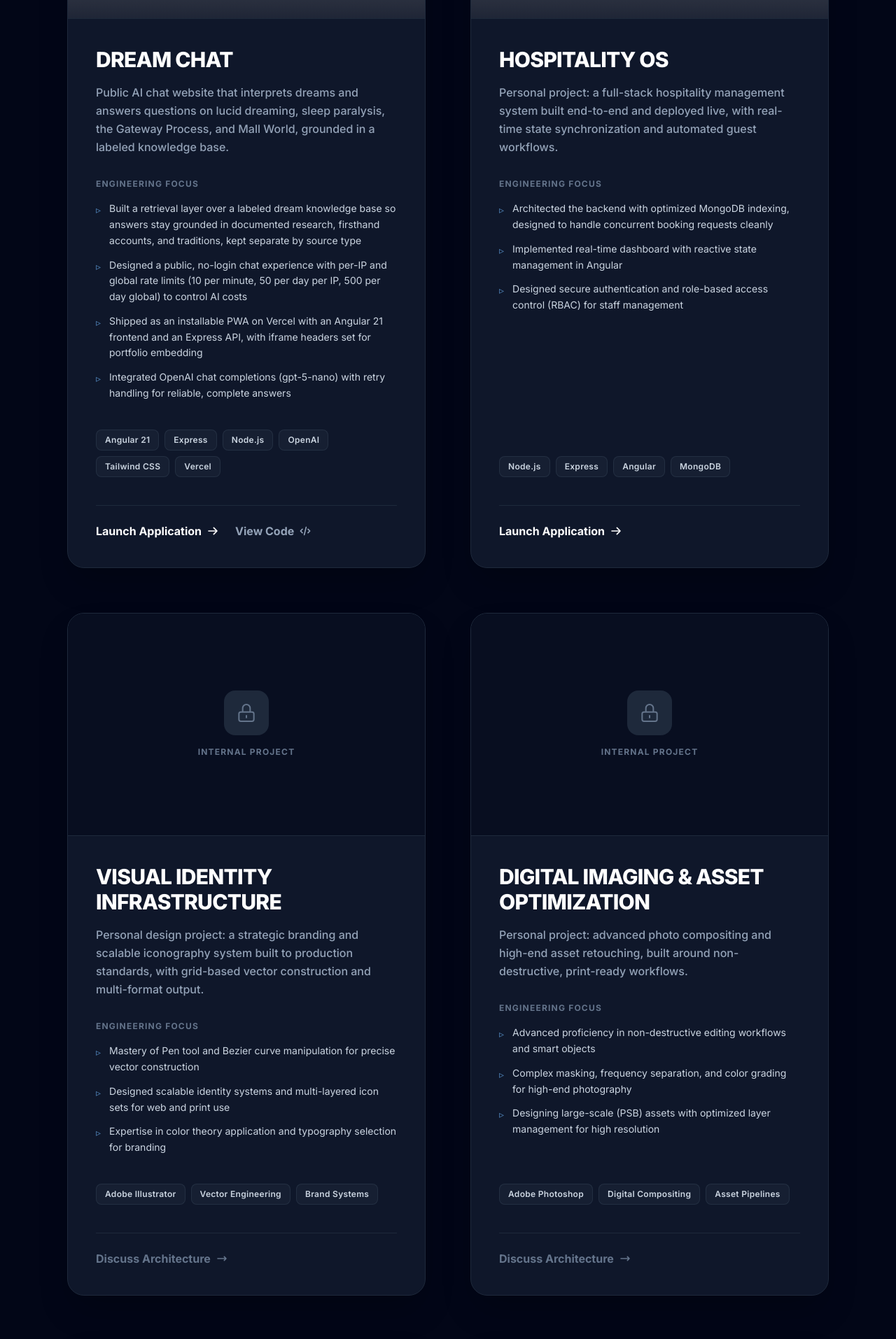
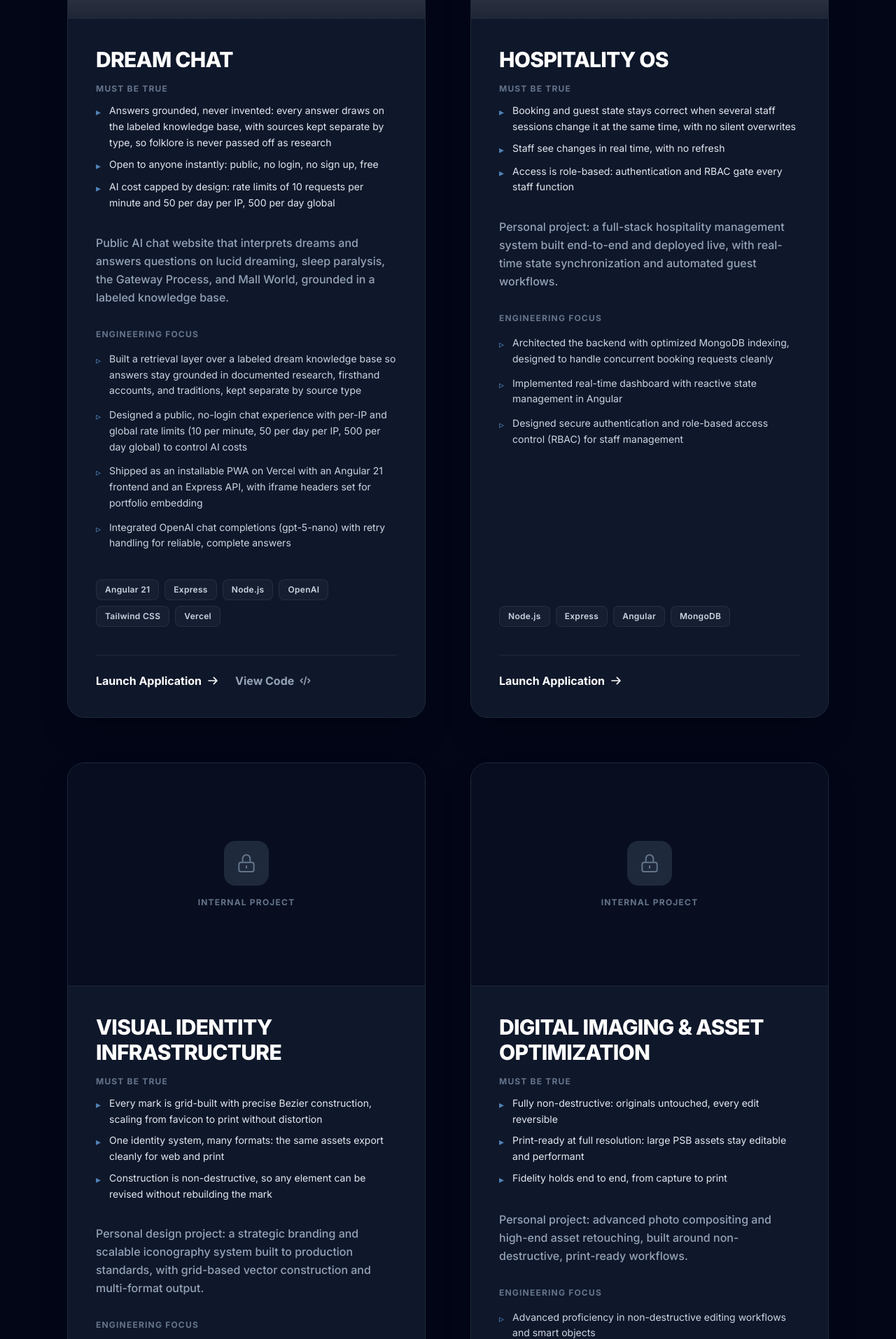
Before and after one commit to Carter-75/portfolio, an Angular app in the folder frontend/: page /projects in a window 1280 px wide. Shown: the part 926-2840 px from the top of the page at 70% size. Built offline with nearby package versions, Linux system fonts and the light colour scheme; no server answers; grey boxes are pictures that could not be loaded.

Commit message:
Add must-be-true requirements to the top of every project card

```diff
--- a/frontend/src/app/projects/projects.component.html
+++ b/frontend/src/app/projects/projects.component.html
@@ -52,6 +52,17 @@
       <!-- Content -->
       <div class="p-8 sm:p-10 flex flex-col flex-1 relative z-10">
         <h3 class="text-2xl sm:text-3xl font-black text-white mb-4 tracking-tight">{{ p.title }}</h3>
+
+        <div *ngIf="p.requirements" class="mb-8">
+          <h4 class="text-xs font-bold text-slate-500 uppercase tracking-widest mb-3">Must Be True</h4>
+          <ul class="space-y-2">
+            <li *ngFor="let req of p.requirements" class="text-slate-200 text-sm leading-relaxed flex gap-3">
+              <span class="text-blue-500 shrink-0 mt-0.5">▸</span>
+              {{ req }}
+            </li>
+          </ul>
+        </div>
+
         <p class="text-slate-400 text-base mb-8 leading-relaxed font-medium">{{ p.description }}</p>
 
         <div class="mb-10 flex-1">
--- a/frontend/src/app/projects/projects.component.ts
+++ b/frontend/src/app/projects/projects.component.ts
@@ -11,6 +11,7 @@ interface Project {
   tech: string[];
   link: string;
   repo?: string;
+  requirements?: string[];
   engineeringValue?: string[];
   challenge?: { problem: string; solution: string; };
 }
@@ -63,6 +64,11 @@ export class ProjectsComponent implements OnInit {
       tech: ["Angular 21", "Express", "Node.js", "OpenAI", "Tailwind CSS", "Vercel"],
       link: "https://dream-chat-tawny.vercel.app/",
       repo: "https://github.com/Carter-75/dream-chat",
+      requirements: [
+        "Answers grounded, never invented: every answer draws on the labeled knowledge base, with sources kept separate by type, so folklore is never passed off as research",
+        "Open to anyone instantly: public, no login, no sign up, free",
+        "AI cost capped by design: rate limits of 10 requests per minute and 50 per day per IP, 500 per day global"
+      ],
       engineeringValue: [
         "Built a retrieval layer over a labeled dream knowledge base so answers stay grounded in documented research, firsthand accounts, and traditions, kept separate by source type",
         "Designed a public, no-login chat experience with per-IP and global rate limits (10 per minute, 50 per day per IP, 500 per day global) to control AI costs",
@@ -79,6 +85,11 @@ export class ProjectsComponent implements OnInit {
       description: "Personal project: a full-stack hospitality management system built end-to-end and deployed live, with real-time state synchronization and automated guest workflows.",
       tech: ["Node.js", "Express", "Angular", "MongoDB"],
       link: "https://hotel-planner-black.vercel.app/",
+      requirements: [
+        "Booking and guest state stays correct when several staff sessions change it at the same time, with no silent overwrites",
+        "Staff see changes in real time, with no refresh",
+        "Access is role-based: authentication and RBAC gate every staff function"
+      ],
       engineeringValue: [
         "Architected the backend with optimized MongoDB indexing, designed to handle concurrent booking requests cleanly",
         "Implemented real-time dashboard with reactive state management in Angular",
@@ -94,6 +105,11 @@ export class ProjectsComponent implements OnInit {
       description: "Personal design project: a strategic branding and scalable iconography system built to production standards, with grid-based vector construction and multi-format output.",
       tech: ["Adobe Illustrator", "Vector Engineering", "Brand Systems"],
       link: "#",
+      requirements: [
+        "Every mark is grid-built with precise Bezier construction, scaling from favicon to print without distortion",
+        "One identity system, many formats: the same assets export cleanly for web and print",
+        "Construction is non-destructive, so any element can be revised without rebuilding the mark"
+      ],
       engineeringValue: [
         "Mastery of Pen tool and Bezier curve manipulation for precise vector construction",
         "Designed scalable identity systems and multi-layered icon sets for web and print use",
@@ -109,6 +125,11 @@ export class ProjectsComponent implements OnInit {
       description: "Personal project: advanced photo compositing and high-end asset retouching, built around non-destructive, print-ready workflows.",
       tech: ["Adobe Photoshop", "Digital Compositing", "Asset Pipelines"],
       link: "#",
+      requirements: [
+        "Fully non-destructive: originals untouched, every edit reversible",
+        "Print-ready at full resolution: large PSB assets stay editable and performant",
+        "Fidelity holds end to end, from capture to print"
+      ],
       engineeringValue: [
         "Advanced proficiency in non-destructive editing workflows and smart objects",
         "Complex masking, frequency separation, and color grading for high-end photography",
@@ -124,6 +145,11 @@ export class ProjectsComponent implements OnInit {
       description: "Personal project: the website for my fixed personal diet, built around one weekly ingredient pool and 21 meals that drain that pool exactly, with the pool's 10 ingredients and the passing source for each one.",
       tech: ["React 18", "Vite 5", "Tailwind CSS 3", "React Router 6"],
       link: "https://thegoddiet.vercel.app/",
+      requirements: [
+        "One weekly pool, zero remainder: the 21 meals together consume the pool exactly, verified by script",
+        "Nothing on the site that is not the diet: only the pool's 10 ingredients, each with its passing source",
+        "Zero infrastructure: no backend, no accounts, no analytics, no ads"
+      ],
       engineeringValue: [
         "Built the whole site around one fixed weekly pool in ounces: 80 oz beef organ blend, 74 oz egg, 21 oz sardines, 10 oz cheese, banana, kiwi, avocado, 4 oz tallow, Celtic sea salt, and water",
         "Designed 21 meals (7 days of breakfast, lunch, and dinner) whose per-meal ounce amounts are verified by script to drain the weekly pool exactly",
@@ -140,6 +166,11 @@ export class ProjectsComponent implements OnInit {
       description: "Personal project: a web app that classifies Minecraft Fabric mod .jar files as CLIENT, SERVER, BOTH, or UNKNOWN so players can strip client-only mods before moving a world to a dedicated server. Re-implements my find-client-mods.ps1 script.",
       tech: ["Next.js 14", "TypeScript", "React 18", "Bulma", "Matter.js", "Anime.js"],
       link: "https://ai-mod-client-finder.vercel.app/",
+      requirements: [
+        "Every jar gets a verdict: CLIENT, SERVER, BOTH, or an honest UNKNOWN, never a guess dressed up as an answer",
+        "Works with no key and no AI: Modrinth data decides whenever it is decisive, and AI is only an optional fallback",
+        "The server stores nothing: one stateless classify call per jar, with scan state kept in the visitor's browser"
+      ],
       engineeringValue: [
         "Used Modrinth API client_side and server_side data as the primary classifier, with no AI or key needed when it is decisive",
         "Added an optional OpenAI fallback that uses the visitor's key, then a server env key, then reports an honest UNKNOWN",
@@ -156,6 +187,11 @@ export class ProjectsComponent implements OnInit {
       description: "Personal project: an interactive coding-practice platform delivering tiered programming challenges with automated, real-time logic evaluation.",
       tech: ["Angular 21", "TypeScript", "AI API", "JSON Schema", "Tailwind CSS"],
       link: "https://code-practice-nu.vercel.app/",
+      requirements: [
+        "Practice does not repeat itself: challenges come from tiered JSON skill trees with contextual anchoring, not a fixed question bank",
+        "Feedback is immediate: submitted code is checked against expected results across four evaluation modalities",
+        "Progress persists: learner state is kept between sessions"
+      ],
       engineeringValue: [
         "Developed dynamic curriculum engine utilizing tiered JSON-based skill trees",
         "Integrated advanced logic assessment across four evaluation modalities",
@@ -172,6 +208,11 @@ export class ProjectsComponent implements OnInit {
       description: "Built for my own business: the campaign management and inbox system behind Phoenix Websites AI outreach, with AES-256 encrypted credential storage and automated mailbox sync.",
       tech: ["Next.js 15", "Node.js", "MongoDB", "Vercel Functions", "AES-256 Encryption"],
       link: "https://cold-emailing-website.vercel.app/",
+      requirements: [
+        "Both business inboxes stay current automatically: two Zoho mailboxes sync every 15 minutes, with threading and attachment mirroring",
+        "Credentials are never stored in plain text: AES-256-GCM encryption at rest",
+        "Serverless without choking the database: MongoDB connection pooling tuned for Vercel Functions"
+      ],
       engineeringValue: [
         "Designed brand-agnostic infrastructure with dynamic port discovery and secure config",
         "Implemented transparent AES-256-GCM encryption for sensitive user credentials",
@@ -188,6 +229,11 @@ export class ProjectsComponent implements OnInit {
       description: "Personal project: a lottery winnings planner that tracks lump sum and annuity scenarios side by side, with tax modeling and sustainable withdrawal math, all running client-side.",
       tech: ["Next.js 14", "TypeScript", "Bulma"],
       link: "https://lottery-three.vercel.app/",
+      requirements: [
+        "Both payout paths, side by side: lump sum and annuity simulated year by year, always comparable",
+        "Taxes and inflation are in the math, not bolted on: 2024 federal brackets, capital gains, and inflation across decades",
+        "Private by architecture: everything runs client-side, and no data reaches a server"
+      ],
       engineeringValue: [
         "Tracked lump sum and annuity as two alternative scenarios updated with interest, annuity payments, and spending",
         "Modeled taxes across 2024 federal brackets plus capital gains and inflation",
@@ -204,6 +250,11 @@ export class ProjectsComponent implements OnInit {
       description: "Personal project: a companion app for the Doomlings card game that tracks a live game, including players, age deck, dominants, trinkets, and Meaning of Life scoring, with card search by name or effect.",
       tech: ["Next.js 15", "React 18", "TypeScript", "Tailwind CSS", "Custom CSS"],
       link: "https://doomlings.vercel.app/",
+      requirements: [
+        "Usable at the table, mid-game: card search and game tracking stay instant because all card data loads locally",
+        "A game survives interruption: state persists, with named save slots",
+        "The whole game is in the data: deck building across normal ages, merchant ages, and catastrophes, with live Meaning of Life scoring"
+      ],
       engineeringValue: [
         "Built card search by name or effect across card data loaded from JSON",
         "Engineered responsive mobile-first design optimized for use at the table",
```
